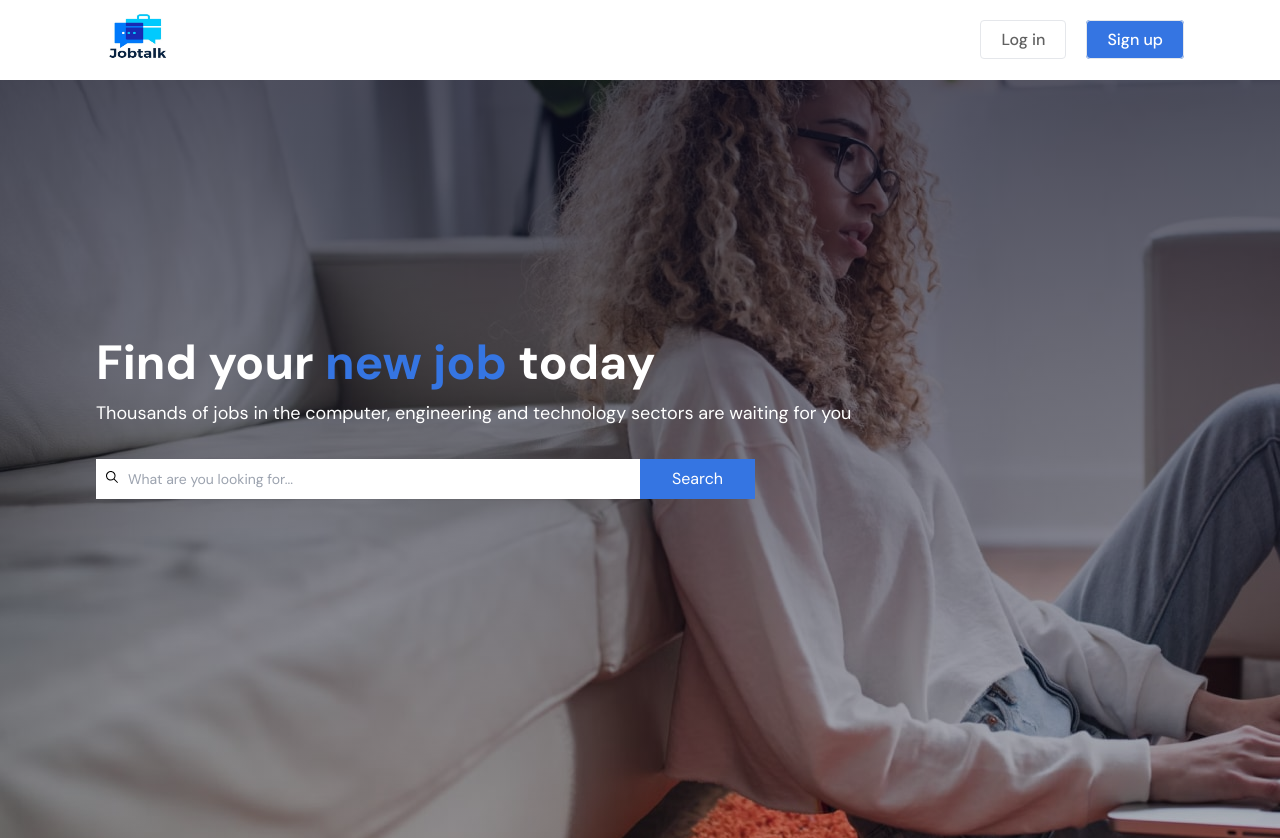
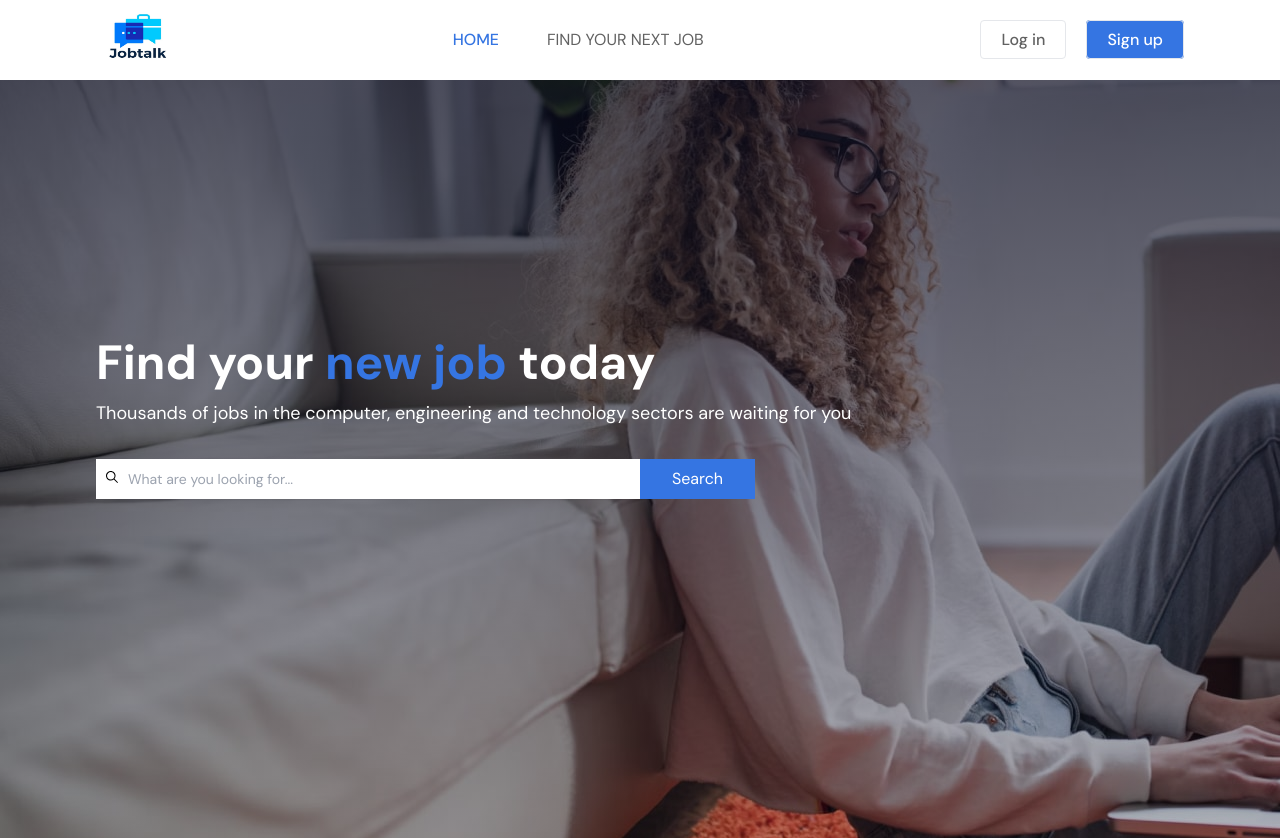
Before and after one commit to Abilash-Nambi/JOB-TALK, a React (Vite) app in the folder client/: page / in a window 1280 px wide. Shown: the top 840 px of the page. Built offline with nearby package versions, Linux system fonts and the light colour scheme.

Commit message:
some editings done

```diff
--- a/client/src/Layouts/HomeLayout.jsx
+++ b/client/src/Layouts/HomeLayout.jsx
@@ -1,7 +1,7 @@
 import React from "react";
-import Header from "../components/Header";
+import Header from "../components/Home/Header";
 import { Outlet } from "react-router-dom";
-import Footer from "../Pages/Footer";
+import Footer from "../components/Home/Footer";
 
 const HomeLayout = () => {
   return (
--- a/client/src/Pages/Home.jsx
+++ b/client/src/Pages/Home.jsx
@@ -1,5 +1,5 @@
 import React from "react";
-import Banner from "../components/Banner";
+import Banner from "../components/Home/Banner";
 import { useState } from "react";
 // import { useEffect } from "react";
 // import Card from "../components/Card";
@@ -8,8 +8,8 @@ import { useState } from "react";
 // import NewsLetter from "../components/NewsLetter";
 // import axios from "axios";
 // import { getAllJob } from "../Services/api/JobEndPoints";
-import Category from "../components/Category";
-import IntroSection from "../components/IntroSection";
+import Category from "../components/Home/Category";
+import IntroSection from "../components/Home/IntroSection";
 
 const Home = () => {
   const [query, setQuerry] = useState("");
--- a/client/src/Pages/Jobs.jsx
+++ b/client/src/Pages/Jobs.jsx
@@ -1,7 +1,7 @@
 import React from "react";
 import { useEffect } from "react";
 import Card from "../components/Card";
-import Sidebar from "../components/sidebar/Sidebar";
+import Sidebar from "../components/Sidebar/Sidebar";
 import NewsLetter from "../components/NewsLetter";
 import { getAllJob } from "../Services/api/JobEndPoints";
 import { useState } from "react";
--- a/client/src/Pages/MyApplication.jsx
+++ b/client/src/Pages/MyApplication.jsx
@@ -32,39 +32,13 @@ const MyApplication = () => {
     <div className="container max-w-screen-2xl mx-auto xl:px-24 px-4 space-y-3 flex items-center flex-col">
       <h1 className="text-center p-4"> My Application</h1>
 
-      {/* {data?.map((data, key) => (
-        <div className="w-full xl:w-8/12 mb-12 xl:mb-0 px-10 mx-auto mt-5 border py-10">
-          <div className="grid md:grid-cols-2 grid-rows-1 grid-cols-1 gap-4 ">
-            <div key={key}>
-              <ul>
-                <li>Name : {data.name}</li>
-                <li>Email : {data.email}</li>
-                <li>Phone : {data.phone}</li>
-                <li>Address : {data.address}</li>
-                <li>Cover letter : {data.coverLetter}</li>
-              </ul>
-            </div>
-            <div>
-              <img src={data?.resume?.url} className="min-h-13" />
-              <div className="text-right pt-3">
-                <Button
-                  title="Delete Application"
-                  className="bg-blue text-white px-1 py-1 rounded-sm"
-                  onClick={() => handleDelete(data._id)}
-                />
-              </div>
-            </div>
-          </div>
-        </div>
-      ))} */}
-
       {data.map((data, key) => (
-        <div className="relative xl:w-8/12 flex bg-clip-border rounded-xl bg-white text-gray-700 shadow-md  max-w-[48rem] flex-col md:flex-row ">
-          <div className="relative w-2/5 m-0 overflow-hidden text-gray-700 bg-white rounded-r-none bg-clip-border rounded-xl shrink-0 ">
+        <div className="relative xl:w-8/12 flex bg-clip-border rounded-xl bg-[#FAFAFA] text-gray-700 shadow-md  max-w-[48rem] flex-col md:flex-row border hover: cursor-pointer">
+          <div className="relative w-2/5 m-0 overflow-hidden text-gray-700 bg-orange-100 rounded-r-none bg-clip-border rounded-xl shrink-0 ">
             <img
               src={data?.resume?.url}
               alt="card-image"
-              className="object-cover w-fit h-full"
+              className="object-cover min-w-[215px] h-[280px] "
             />
           </div>
           <div className="p-6">
--- a/client/src/Services/ProtectedRoutes/AuthProtected.jsx
+++ b/client/src/Services/ProtectedRoutes/AuthProtected.jsx
@@ -13,7 +13,7 @@ const AuthProtected = ({ children }) => {
 
     if (!token) {
       warningToast("Please login");
-      navigate("/");
+      navigate("/all-jobs");
     }
   }, [getStorage, navigate, warningToast]);
 
--- a/client/src/components/Card.jsx
+++ b/client/src/components/Card.jsx
@@ -33,8 +33,8 @@ const Card = ({ data }) => {
           )}
 
           <div>
-            <h4 className="text-primary mb-1 ">{companyName}</h4>
-            <h3 className="text-lg font-semibold mb-2">{jobTitle}</h3>
+            <h4 className="text-blue mb-1 ">{companyName}</h4>
+            <h3 className="text-lg font-bold mb-2 text-primary">{jobTitle}</h3>
             <div className="flex items-center gap-2 mb-2 flex-wrap">
               <span className="flex items-center gap-2 text-primary/70">
                 <CiLocationOn />
--- a/client/src/components/Category.jsx
+++ b/client/src/components/Home/Category.jsx
@@ -1,5 +1,5 @@
 import React, { useState } from "react";
-import jobCategory from "../Assets/datas/dataCategory";
+import jobCategory from "../../Assets/datas/dataCategory";
 import { FcAdvance } from "react-icons/fc";
 
 const Category = () => {
--- a/client/src/Pages/Footer.jsx
+++ b/client/src/components/Home/Footer.jsx
@@ -1,5 +1,6 @@
 import React from "react";
-import logo from "../../public/images/logo.jpg";
+import logo from "../../../public/images/logo.jpg";
+
 import { Link } from "react-router-dom";
 
 const Footer = () => {
--- a/client/src/components/Header.jsx
+++ b/client/src/components/Home/Header.jsx
@@ -1,10 +1,10 @@
 import React from "react";
-import logo from "../../public/images/logo.jpg";
+import logo from "../../../public/images/logo.jpg";
 import { Link, NavLink } from "react-router-dom";
 import { FaAlignRight } from "react-icons/fa6";
 import { useState } from "react";
 import { FaXmark } from "react-icons/fa6";
-import DropDown from "./DropDown";
+import DropDown from "../DropDown";
 import { useSelector } from "react-redux";
 
 const Header = () => {
@@ -55,6 +55,16 @@ const Header = () => {
       title: "MY APPLICATION",
     },
   ];
+  const navItemsAllUser = [
+    {
+      path: "/",
+      title: "HOME",
+    },
+    {
+      path: "/all-jobs",
+      title: "FIND YOUR NEXT JOB",
+    },
+  ];
 
   const dropDownMenu = [
     {
@@ -96,6 +106,17 @@ const Header = () => {
                   </NavLink>
                 </li>
               ))}
+          {!isAuthenticated &&
+            navItemsAllUser.map((data, i) => (
+              <li key={i} className="text-base">
+                <NavLink
+                  to={`${data.path}`}
+                  className={({ isActive }) => (isActive ? "active" : "")}
+                >
+                  {data.title}
+                </NavLink>
+              </li>
+            ))}
         </ul>
 
         {/* signin and signup */}
```
Also changed, not shown: client/src/components/Home/Banner.jsx (renamed from client/src/components/Banner.jsx, +4 -4 lines), client/src/components/Home/IntroSection.jsx (renamed from client/src/components/IntroSection.jsx, +8 -8 lines), 1 other file (tests, documents, lock files or other folders).
